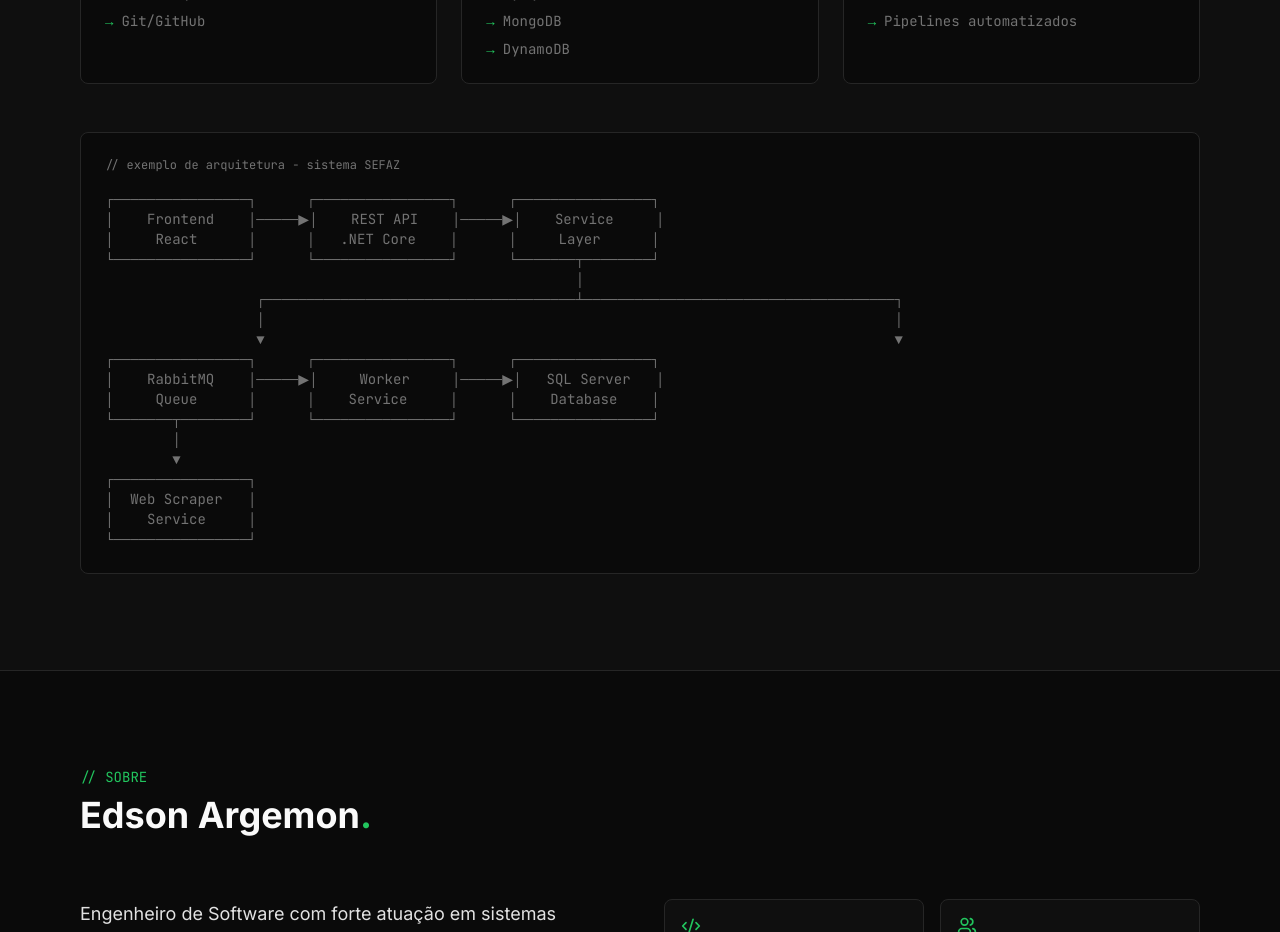
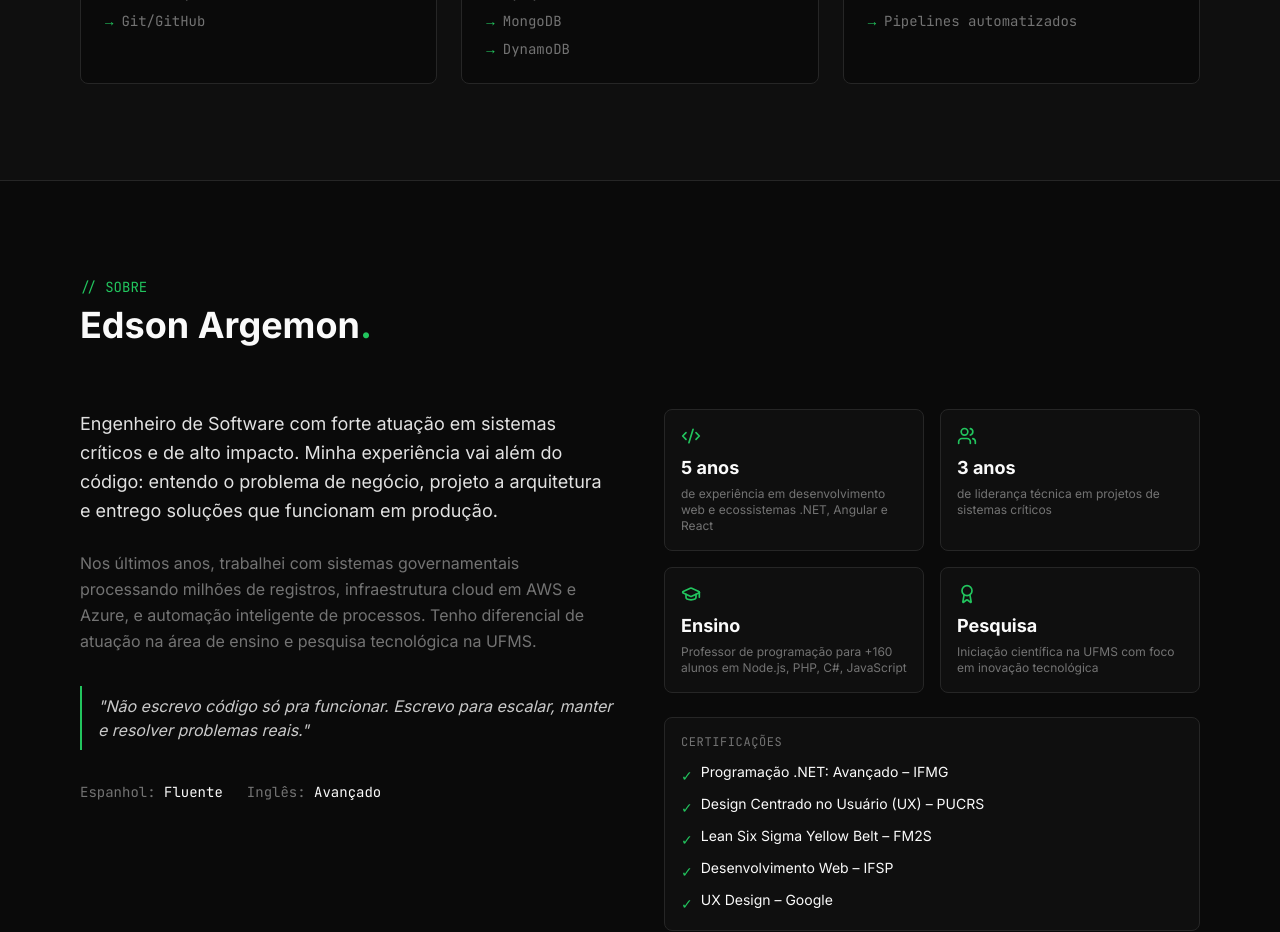
Before and after one commit to argemon/landingpage_argemon, a Next.js app: page / in a window 1280 px wide. Shown: the part 4360-5292 px from the top of the page. Built offline with nearby package versions, Linux system fonts and the light colour scheme.

Commit message:
feat: remove ASCII architecture diagram from Stack section
Show only clean tech categories grid in Stack section.

Co-authored-by: Argemon <67880358+argemon@users.noreply.github.com>

```diff
--- a/components/stack.tsx
+++ b/components/stack.tsx
@@ -113,34 +113,7 @@ export function Stack() {
           ))}
         </div>
 
-        {/* Architecture diagram simulation */}
-        <div className="mt-12 p-6 bg-background border border-border rounded-lg">
-          <p className="font-mono text-xs text-muted-foreground mb-4">
-            // exemplo de arquitetura - sistema SEFAZ
-          </p>
-          <div className="overflow-x-auto">
-            <pre className="text-xs md:text-sm font-mono text-muted-foreground">
-{`┌────────────────┐      ┌────────────────┐      ┌────────────────┐
-│    Frontend    │─────▶│    REST API    │─────▶│    Service     │
-│     React      │      │   .NET Core    │      │     Layer      │
-└────────────────┘      └────────────────┘      └───────┬────────┘
-                                                        │
-                  ┌─────────────────────────────────────┴─────────────────────────────────────┐
-                  │                                                                           │
-                  ▼                                                                           ▼
-┌────────────────┐      ┌────────────────┐      ┌────────────────┐
-│    RabbitMQ    │─────▶│     Worker     │─────▶│   SQL Server   │
-│     Queue      │      │    Service     │      │    Database    │
-└───────┬────────┘      └────────────────┘      └────────────────┘
-        │
-        ▼
-┌────────────────┐
-│  Web Scraper   │
-│    Service     │
-└────────────────┘`}
-            </pre>
-          </div>
-        </div>
+
       </div>
     </section>
   );
```
